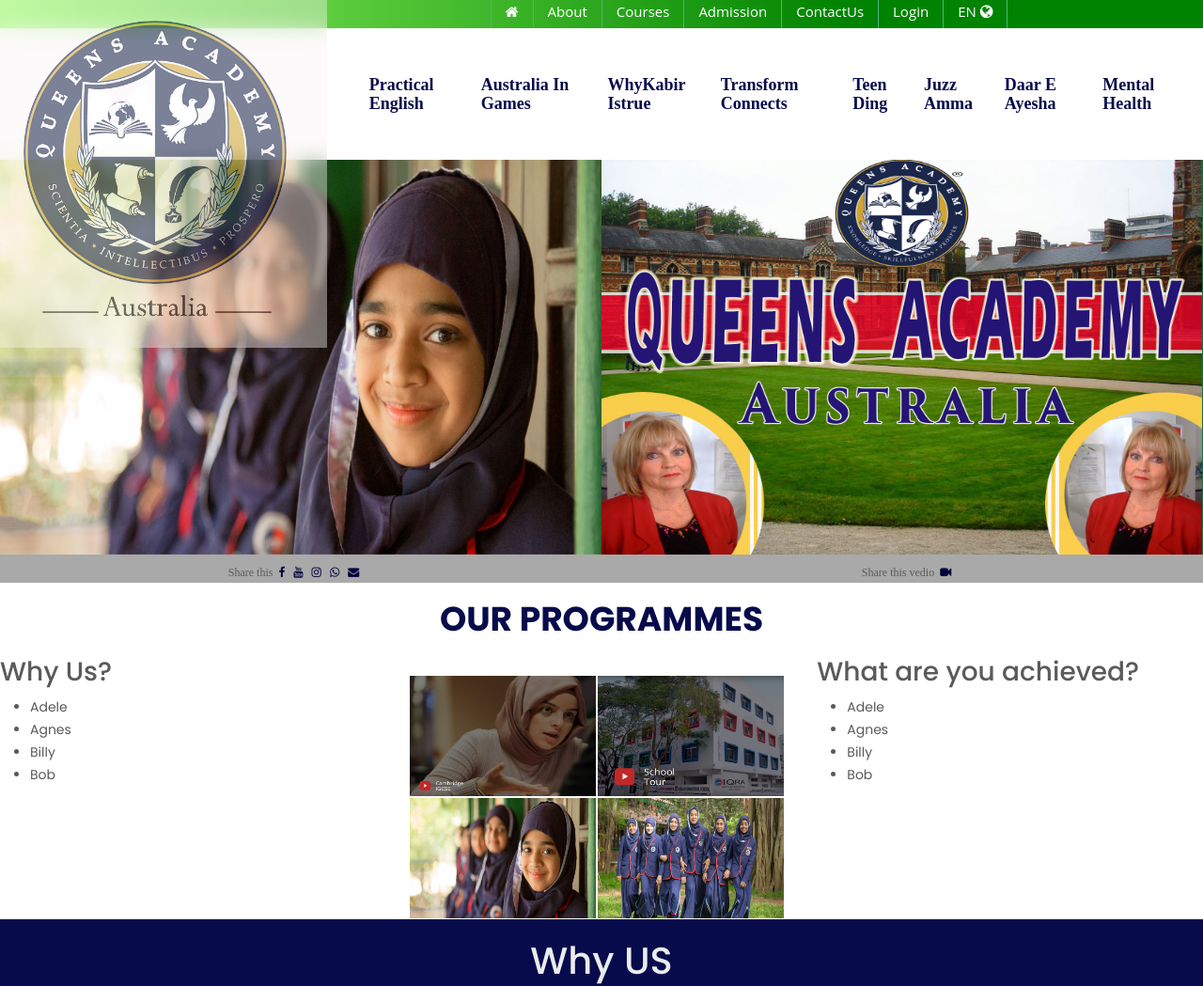
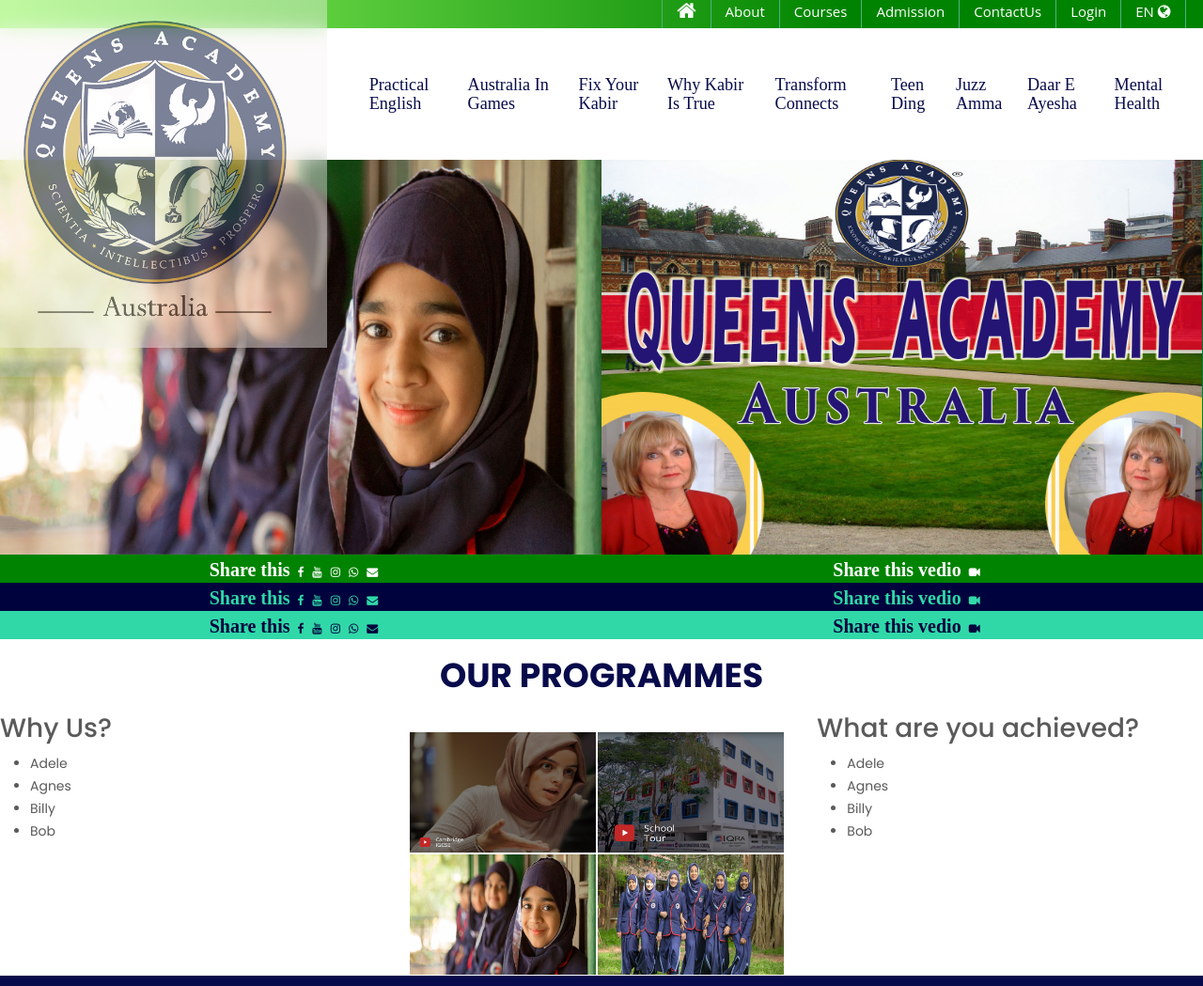
Before and after one commit to kabir31bd/e-school, a plain HTML site: page index.html in a window 1280 px wide. Shown: the top 1049 px of the page at 94% size. Drawn offline with nearby package versions, Linux system fonts and the light colour scheme; files whose address does not match are found by name.

Commit message:
style changes

```diff
--- a/css/style.css
+++ b/css/style.css
@@ -51,14 +51,14 @@ a:hover {
 
 
 .headertop .leftside {
-    width: 40%;
+    width: 54%;
     height: 100%;
     float: left;
     color: #99ff66;
 }
 
 .headertop .rightside {
-    width: 60%;
+    width: 46%;
     height: 100%;
     float: left;
 }
@@ -77,6 +77,9 @@ a:hover {
     transition: all 0.4s;
 }
 
+.container-topmargin .navbartop .fa-home{
+    font-size: 22px;
+}
 /* .container-topmargin .navbartop .contactus ul li{
     width: 50px;
 } */
@@ -152,9 +155,9 @@ a:hover {
     background-color: #FFFFFF;
     /* font-family:Open Sans,Lucida sans, Arial !important; */
     text-transform: capitalize;
-    font-size: 18px;
+    font-size: 1.3em;
     line-height: 20px;
-    font-weight: 600;
+    font-weight: 400;
 
     transition: all 0.4s;
 }
@@ -315,7 +318,7 @@ img.brandlogo_1{
 .headertop .imgcontainer .overlay_2{
     position: relative;
     top: -65px;
-    left: 45px;
+    left: 40px;
     width: 60px;
     z-index: 501;
 }
@@ -422,7 +425,7 @@ img.brandlogo_1{
     float: left;
     height: 30px;
 
-    background-color: darkgray;
+    background-color: #008300;
     position: relative;
     text-align: center;
     margin: 0px 0px 0px;
@@ -450,13 +453,111 @@ img.brandlogo_1{
 
 .maincont .slogan-container h1 span {
     font-family: "effra" !important;
-    font-size: 12px !important;
-    line-height: 22px !important;
+    font-size: 20px !important;
+    line-height: 32px !important;
+
+    color: #FFFFFF;
+    font-weight: 900;
+
 }
 .maincont .slogan-container h1 span a {
     font-size: 12px;
     padding: 3px;
 }
+
+/***** 2nd  start *******/
+
+.slogan-container1 {
+    float: left;
+    height: 30px;
+
+    background-color: #00023D;
+    position: relative;
+    text-align: center;
+    margin: 0px 0px 0px;
+    padding: 0px 0px 5px;
+    color: #30D8A8;
+}
+
+.slogan-container1 .leftside{
+    width: 50%;
+    float: left;
+    margin: -15px 0px 0px;
+    position: relative;
+    display: block;
+}
+.slogan-container1 .rightside{
+    width: 50%;
+    float: left;
+    margin: -15px 0px 0px;
+    position: relative;
+    display: block;
+}
+
+.slogan-container1 .rightside h1 span{
+    margin-top: 0px;
+}
+
+.maincont .slogan-container1 h1 span {
+    font-family: "effra" !important;
+    font-size: 20px !important;
+    line-height: 32px !important;
+    font-weight: 900;
+}
+.maincont .slogan-container1 h1 span a {
+    font-size: 12px;
+    padding: 3px;
+    color: #30D8A8;
+}
+
+/***** 2nd   *******/
+
+
+/***** 3rd  start *******/
+.slogan-container2 {
+    float: left;
+    height: 30px;
+
+    background-color: #30D8A8;
+    position: relative;
+    text-align: center;
+    margin: 0px 0px 0px;
+    padding: 0px 0px 5px;
+}
+
+.slogan-container2 .leftside{
+    width: 50%;
+    float: left;
+    margin: -15px 0px 0px;
+    position: relative;
+    display: block;
+}
+.slogan-container2 .rightside{
+    width: 50%;
+    float: left;
+    margin: -15px 0px 0px;
+    position: relative;
+    display: block;
+}
+
+.slogan-container2 .rightside h1 span{
+    margin-top: 0px;
+}
+
+.maincont .slogan-container2 h1 span {
+    font-family: "effra" !important;
+    font-size: 20px !important;
+    line-height: 32px !important;
+    color: #00023D;
+    font-weight: 900;
+}
+.maincont .slogan-container2 h1 span a {
+    font-size: 12px;
+    padding: 3px;
+
+}
+
+/***** 3rd   *******/
 
 
 .videos {
--- a/index.html
+++ b/index.html
@@ -130,7 +130,10 @@
                                 <a class="nav-link" href="#">Australia in Games</a>
                             </li>
                             <li class="nav-item">
-                                <a class="nav-link" href="#">WhyKabir istrue</a>
+                                <a class="nav-link" href="#">Fix your kabir</a>
+                            </li>
+                            <li class="nav-item">
+                                <a class="nav-link" href="#">Why Kabir is true</a>
                             </li>
                             <li class="nav-item">
                                 <a class="nav-link" href="#">transform connects</a>
@@ -399,19 +402,19 @@
                 <div class="leftside">
                     <h1><span>Share this
                             <a href="#">
-                                <i class="fa fa-facebook" aria-hidden="true" style="color:#00023d"></i>
+                                <i class="fa fa-facebook" aria-hidden="true" style="color:#FFFFFF"></i>
                             </a>
                             <a href="#">
-                                <i class="fa fa-youtube" aria-hidden="true" style="color:#00023d"></i>
+                                <i class="fa fa-youtube" aria-hidden="true" style="color:#FFFFFF"></i>
                             </a>
                             <a href="#">
-                                <i class="fa fa-instagram" aria-hidden="true" style="color:#00023d"></i>
+                                <i class="fa fa-instagram" aria-hidden="true" style="color:#FFFFFF"></i>
                             </a>
                             <a href="#">
-                                <i class="fa fa-whatsapp" aria-hidden="true" style="color:#00023d"></i>
+                                <i class="fa fa-whatsapp" aria-hidden="true" style="color:#FFFFFF"></i>
                             </a>
                             <a href="#">
-                                <i class="fa fa-envelope" aria-hidden="true" style="color:#00023d"></i>
+                                <i class="fa fa-envelope" aria-hidden="true" style="color:#FFFFFF"></i>
                             </a>
                         </span>
                     </h1>
@@ -422,13 +425,87 @@
                             Share this
                             vedio
                             <a href="#">
-                                <i class="fa fa-video-camera" aria-hidden="true" style="color:#00023d"></i>
+                                <i class="fa fa-video-camera" aria-hidden="true" style="color:#FFFFFF"></i>
                             </a>
                         </span>
                     </h1>
                 </div>
             </section>
         </div>
+
+        <!-- slogan 2nd -->
+        <div class="row">
+            <section id="slogan-container1" class="slogan-container1">
+                <div class="leftside">
+                    <h1><span>Share this
+                            <a href="#">
+                                <i class="fa fa-facebook" aria-hidden="true" style="color:#30D8A8"></i>
+                            </a>
+                            <a href="#">
+                                <i class="fa fa-youtube" aria-hidden="true" style="color:#30D8A8"></i>
+                            </a>
+                            <a href="#">
+                                <i class="fa fa-instagram" aria-hidden="true" style="color:#30D8A8"></i>
+                            </a>
+                            <a href="#">
+                                <i class="fa fa-whatsapp" aria-hidden="true" style="color:#30D8A8"></i>
+                            </a>
+                            <a href="#">
+                                <i class="fa fa-envelope" aria-hidden="true" style="color:#30D8A8"></i>
+                            </a>
+                        </span>
+                    </h1>
+                </div>
+                <div class="rightside">
+                    <h1><span>
+
+                            Share this
+                            vedio
+                            <a href="#">
+                                <i class="fa fa-video-camera" aria-hidden="true" style="color:#30D8A8"></i>
+                            </a>
+                        </span>
+                    </h1>
+                </div>
+            </section>
+        </div>
+
+        <!-- slogan 3rd -->
+        <div class="row">
+            <section id="slogan-container2" class="slogan-container2">
+                <div class="leftside">
+                    <h1><span>Share this
+                            <a href="#">
+                                <i class="fa fa-facebook" aria-hidden="true" style="color:#00023D"></i>
+                            </a>
+                            <a href="#">
+                                <i class="fa fa-youtube" aria-hidden="true" style="color:#00023D"></i>
+                            </a>
+                            <a href="#">
+                                <i class="fa fa-instagram" aria-hidden="true" style="color:#00023D"></i>
+                            </a>
+                            <a href="#">
+                                <i class="fa fa-whatsapp" aria-hidden="true" style="color:#00023D"></i>
+                            </a>
+                            <a href="#">
+                                <i class="fa fa-envelope" aria-hidden="true" style="color:#00023D"></i>
+                            </a>
+                        </span>
+                    </h1>
+                </div>
+                <div class="rightside">
+                    <h1><span>
+                            Share this
+                            vedio
+                            <a href="#">
+                                <i class="fa fa-video-camera" aria-hidden="true" style="color:#00023D"></i>
+                            </a>
+                        </span>
+                    </h1>
+                </div>
+            </section>
+        </div>
+
         <!-- Our programes -->
         <!-- section videos -->
 
```
